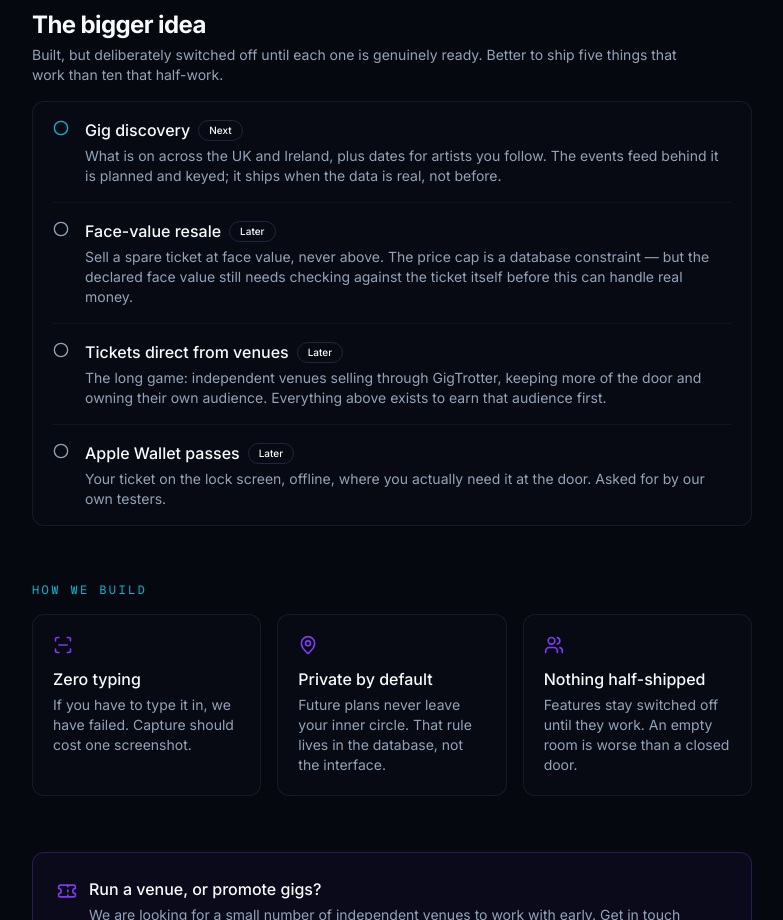
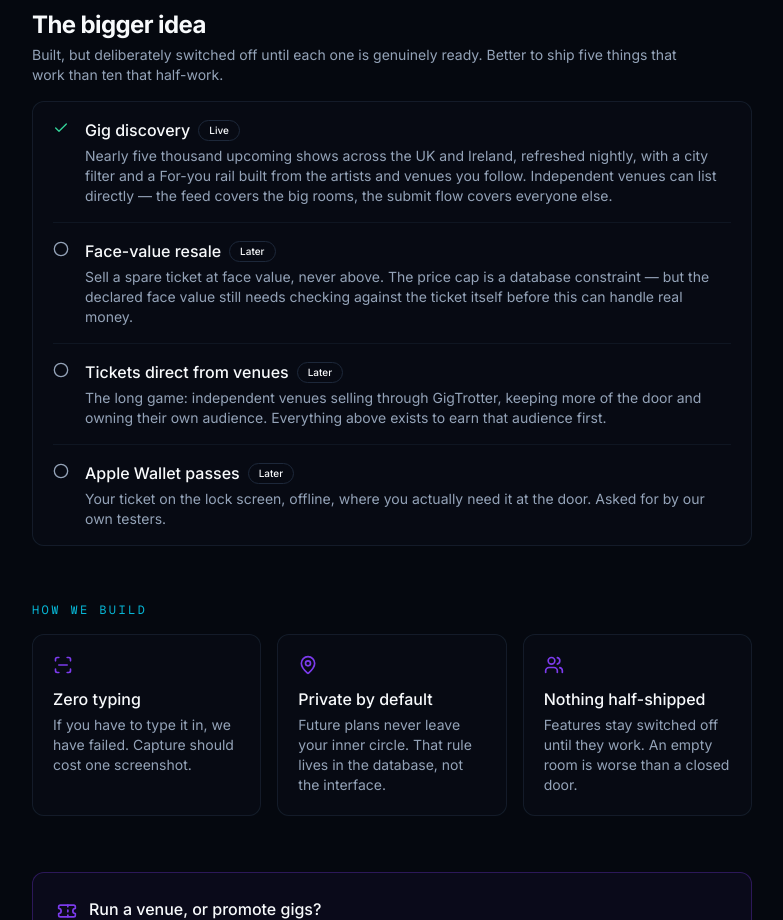
Before and after one commit to marcusverus7/gigtrotter, a Next.js app: page /roadmap in a window 1280 px wide. Shown: the part 1825-2745 px from the top of the page, without its empty margins (248-1031 px from the left). Built offline with nearby package versions, Linux system fonts and the light colour scheme; no server answers.

Commit message:
docs(roadmap): gig discovery is live
The first production sync upserted 4,836 upcoming UK+IE events with zero
errors (487 in London, 384 Dublin, 380 Manchester...), the nightly cron is
scheduled, and the Events surface is in the nav on all three platforms.

```diff
--- a/src/app/roadmap/page.tsx
+++ b/src/app/roadmap/page.tsx
@@ -202,9 +202,9 @@ export default function RoadmapPage() {
           blurb="Built, but deliberately switched off until each one is genuinely ready. Better to ship five things that work than ten that half-work."
         >
           <Row
-            status="next"
+            status="live"
             title="Gig discovery"
-            body="What is on across the UK and Ireland, plus dates for artists you follow. The events feed behind it is planned and keyed; it ships when the data is real, not before."
+            body="Nearly five thousand upcoming shows across the UK and Ireland, refreshed nightly, with a city filter and a For-you rail built from the artists and venues you follow. Independent venues can list directly — the feed covers the big rooms, the submit flow covers everyone else."
           />
           <Row
             status="later"
```
